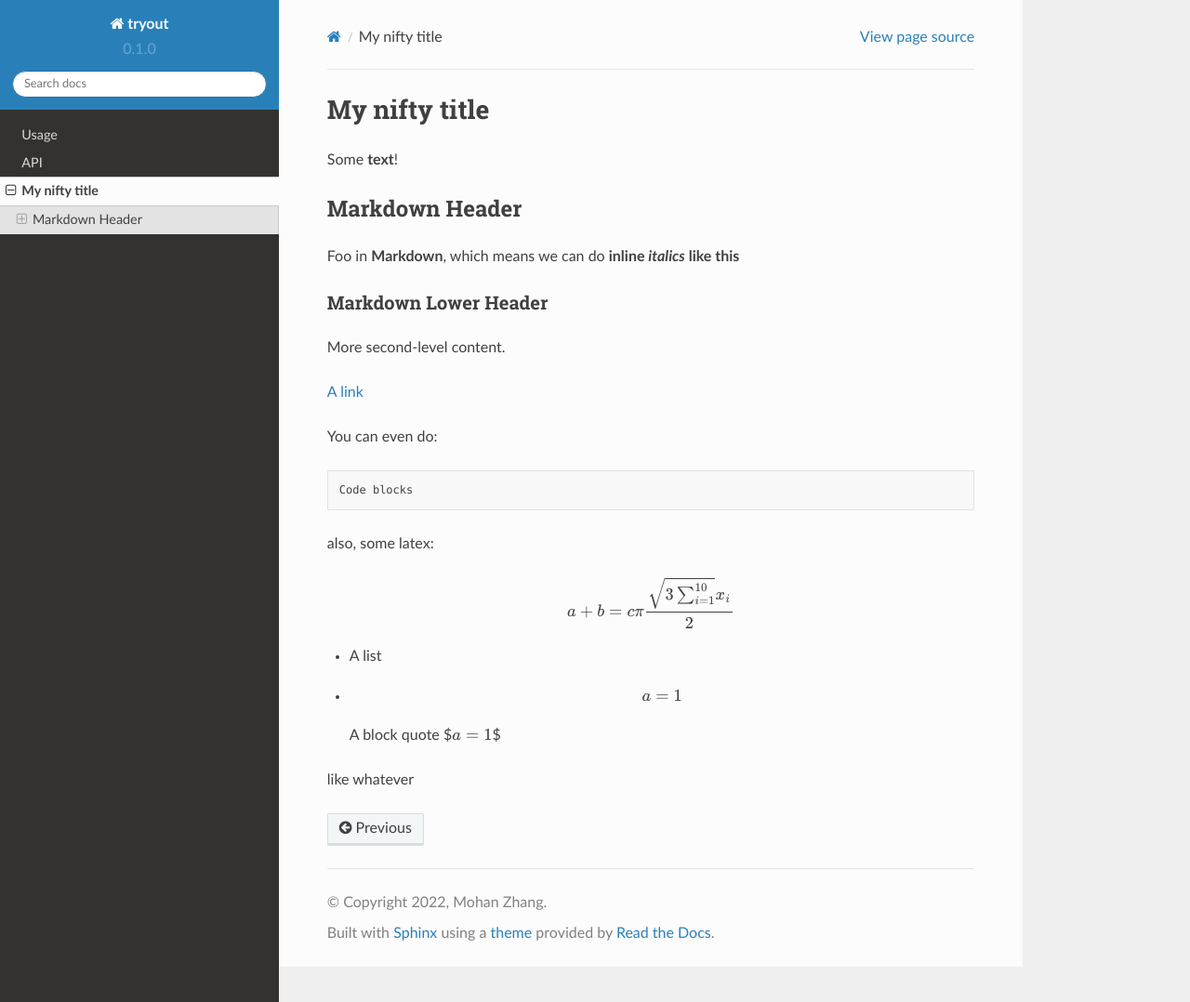
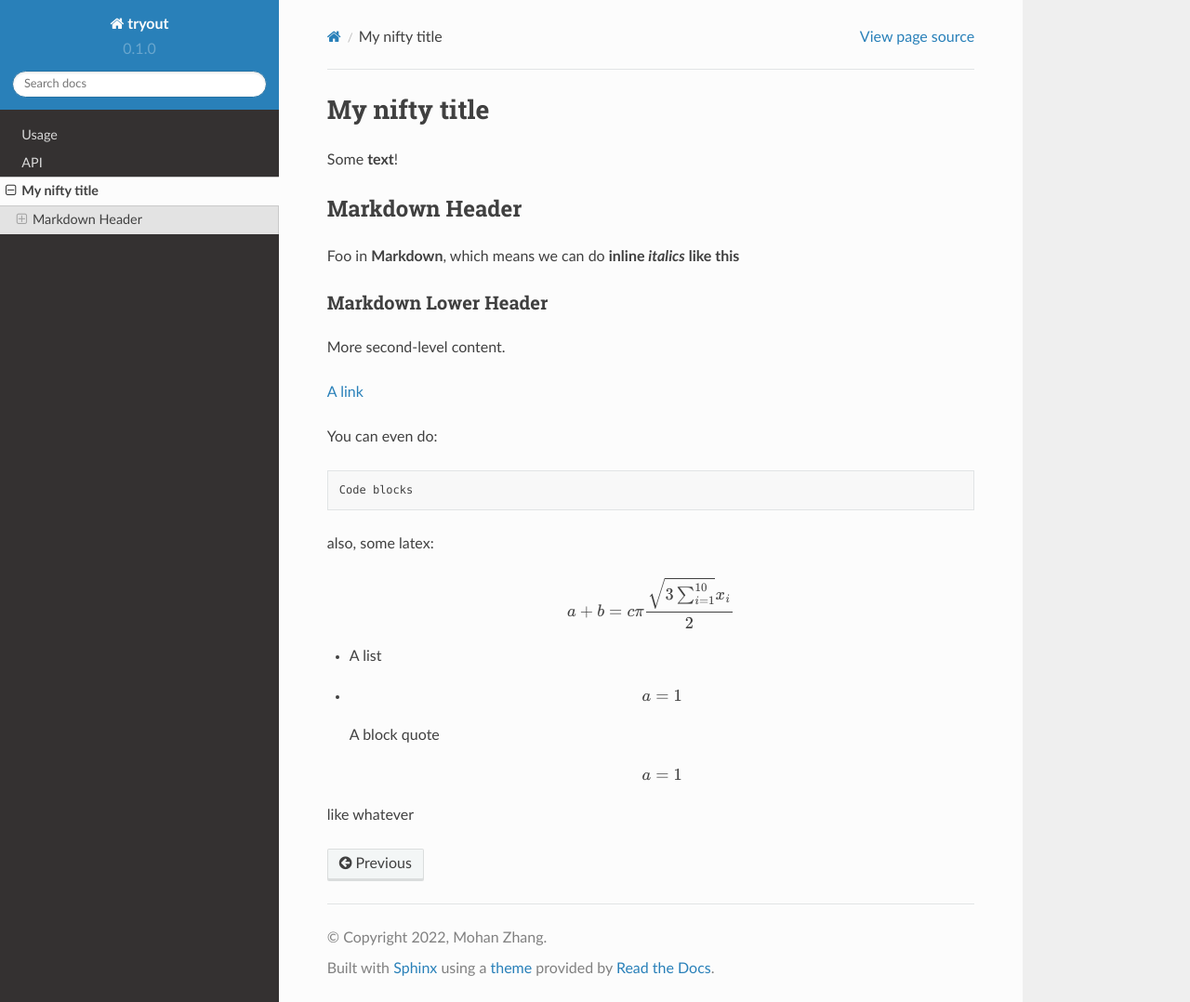
Before and after one commit to Mohan-Zhang-u/readthedocstryout, a Sphinx documentation site: the page built from docs/source/reading.md, in a window 1280 px wide and 1078 px high. Shown: the whole window at 93% size. Built offline with Sphinx 7.4.7 and the Read the Docs theme 2.0.0, drawn with Linux system fonts in a browser that asks for light colours.

Commit message:
should be working

```diff
--- a/docs/source/conf.py
+++ b/docs/source/conf.py
@@ -69,5 +69,4 @@ myst_enable_extensions = [
     "tasklist",
 ]
 
-# myst_dmath_double_inline = True
-# myst_amsmath_enable = True
+myst_dmath_double_inline = True # for double enable new in 0.14.0
```
